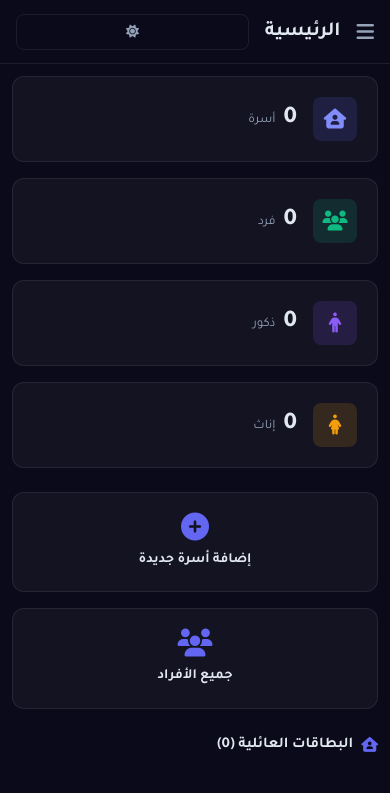
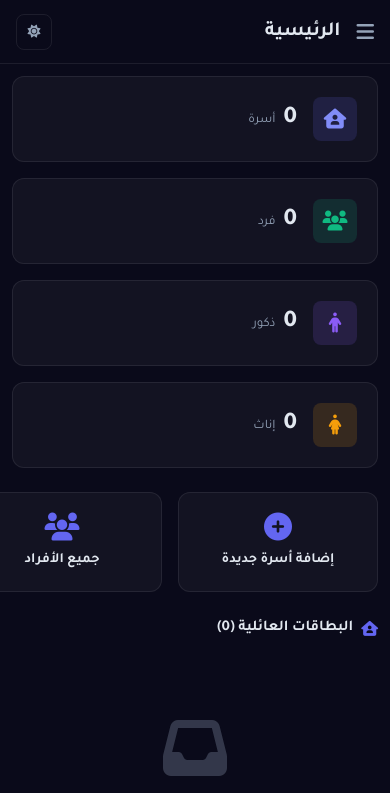
Before and after one commit to jalalhmd002-collab/family-record, a plain HTML site: page index.html in a window 390 px wide. Shown: the top 793 px of the page. Drawn offline with Linux system fonts and the light colour scheme.

Commit message:
Add files via upload

```diff
--- a/style.css
+++ b/style.css
@@ -470,19 +470,6 @@ tbody tr td:nth-child(2) .badge{margin-left:6px;font-size:10px;vertical-align:mi
     .main-content {
         margin-right: 0 !important;
         width: 100% !important;
-/* تنسيق الأزرار العلوية المتداخلة على الهاتف */
-.top-bar-actions, .actions-bar, .buttons-container, [class*="actions"] {
-    display: flex !important;
-    flex-wrap: wrap !important; /* جعل الأزرار تنزل على سطرين تلقائياً عند ضيق الشاشة */
-    gap: 8px !important;
-    width: 100% !important;
-}
-
-.top-bar-actions .btn, .actions-bar .btn, .buttons-container .btn, [class*="actions"] .btn {
-    flex: 1 1 calc(50% - 8px) !important; /* جعل كل زرين بجانب بعضهما بشكل متناسق */
-    font-size: 12px !important; /* تصغير حجم الخط ليصبح متناسباً ومقروءاً */
-    padding: 6px 10px !important;
-    white-space: nowrap !important;
-}
+    }
 }
 .menu-toggle i { pointer-events: none !important; }
```
